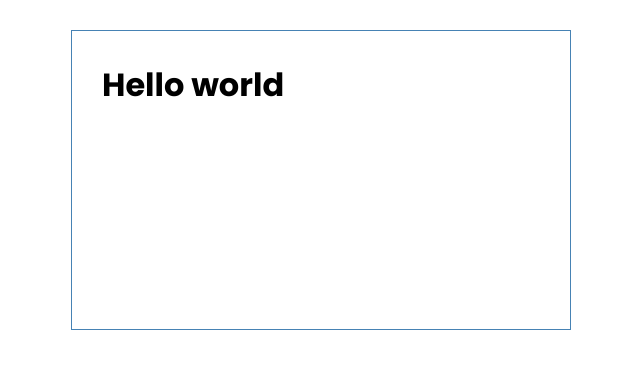
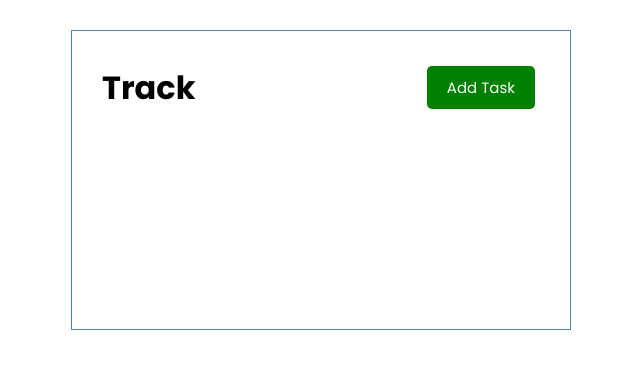
Before and after one commit to fasomxonov/VueNote, a Vue app: page / in a window 1280 px wide. Shown: the top 368 px of the page, without its empty margins (319-959 px from the left). Built offline with nearby package versions, Linux system fonts and the light colour scheme.

Commit message:
add button

```diff
--- a/src/App.vue
+++ b/src/App.vue
@@ -1,7 +1,6 @@
 <template>
   <div class="container">
-    <header></header>
-    <h1>Hello world</h1>
+    <Header title="Track" />
   </div>
 </template>
 
--- /dev/null
+++ b/src/components/Button.vue
@@ -0,0 +1,24 @@
+<template>
+    <div>
+        <button @click="onClick()" :style="{ background: color }" class="btn">{{ text }}</button>
+    </div>
+</template>
+
+<script>
+export default {
+    name: 'Button',
+    props: {
+        text: String,
+        color: String,
+    },
+    methods: {
+        onClick() {
+            console.log('Click');
+        }
+    },
+}
+</script>
+
+<style scoped>
+
+</style>
--- a/src/components/Header.vue
+++ b/src/components/Header.vue
@@ -1,19 +1,28 @@
 <template>
-    <div>
-
-    </div>
+    <header>
+        <h1>{{ title }}</h1>
+        <Button text="Add Task" color="green" />
+    </header>
 </template>
 
 <script>
+import Button from '@/components/Button'
 export default {
-    data() {
-        return {
-
-        }
+    name: 'Header',
+    components: {
+        Button,
+    },
+    props: {
+        title: String
     },
 }
 </script>
 
 <style scoped>
-
+    header {
+        display: flex;
+        justify-content: space-between;
+        align-items: center;
+        margin-bottom: 20px;
+    }
 </style>
```
Also changed, not shown: 1 other file (tests, documents, lock files or other folders).
